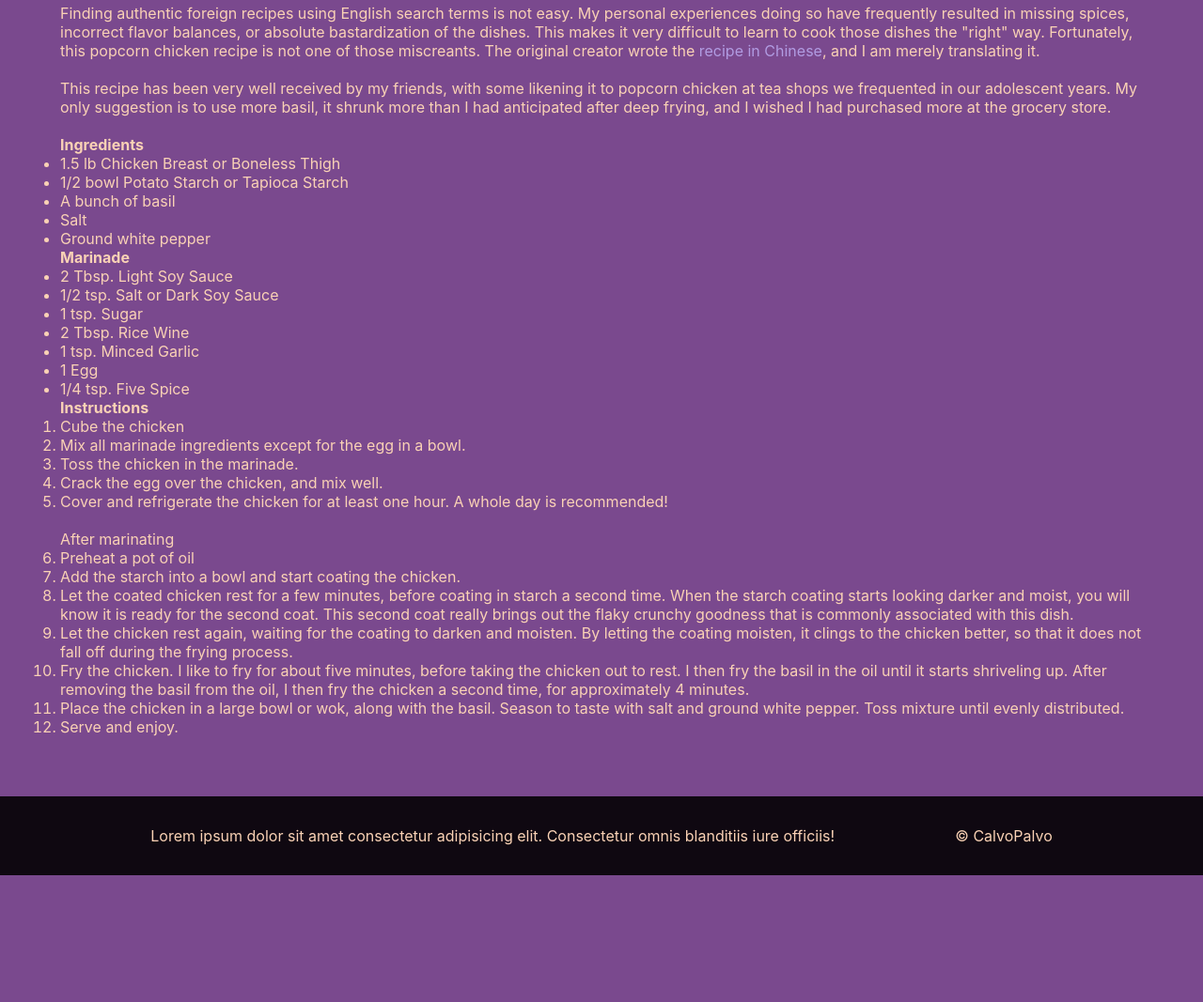
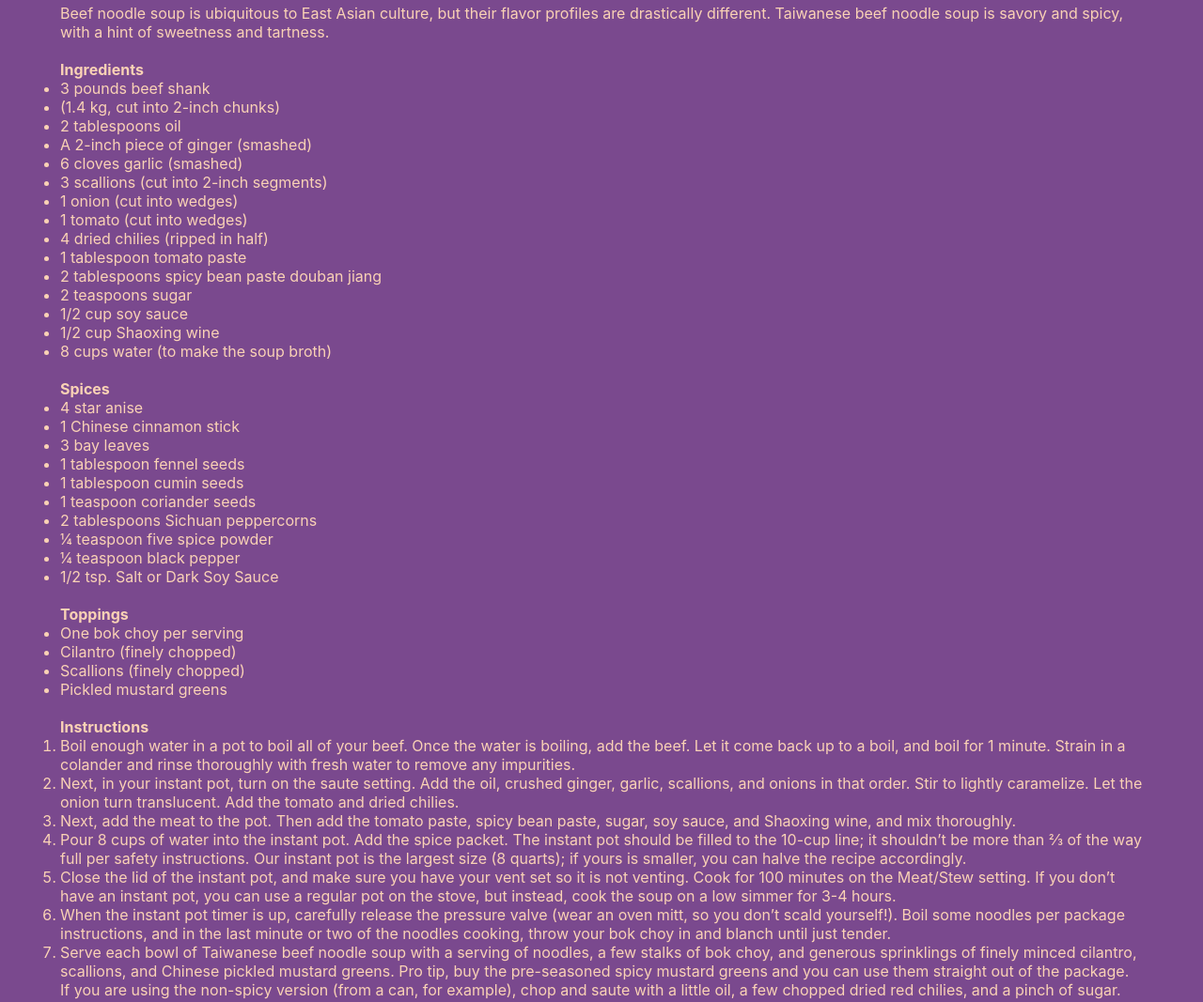
Before and after one commit to calvo-w/odin-recipe, a plain HTML site: page recipes/beef-noodle-soup.html in a window 1280 px wide. Shown: the part 499-1566 px from the top of the page at 94% size. Before the commit the page ends 1431 px from the top, so only its background shows below. Drawn offline with Linux system fonts and the light colour scheme.

Commit message:
Beef noodle soup page content

```diff
--- a/recipes/beef-noodle-soup.html
+++ b/recipes/beef-noodle-soup.html
@@ -20,49 +20,59 @@
     <div class="recipe-p">
         <h1 class="recipe-h1">Taiwanese Beef Noodle Soup</h1>
         <img class="recipe-cover-photo" src="https://thewoksoflife.com/wp-content/uploads/2018/03/taiwanese-beef-noodle-soup-instant-pot-9.jpg" alt="A bowl of Taiwanese beef noodle soup.">
-        <p>Finding authentic foreign recipes using English search terms is not easy. My personal experiences doing so have frequently resulted in missing spices, incorrect flavor balances, or absolute bastardization of the dishes.
-            This makes it very difficult to learn to cook those dishes the "right" way. Fortunately, this popcorn chicken recipe is not one of those miscreants. The original creator wrote the <a href="https://food.ltn.com.tw/article/1870" target="_blank">recipe in Chinese</a>,
-            and I am merely translating it.
-        </p>
-        <br>
-        <p>This recipe has been very well received by my friends, with some likening it to popcorn chicken at tea shops we frequented in our adolescent years.
-            My only suggestion is to use more basil, it shrunk more than I had anticipated after deep frying, and I wished I had purchased more at the grocery store.
+        <p>Beef noodle soup is ubiquitous to East Asian culture, but their flavor profiles are drastically different. Taiwanese beef noodle soup is savory and spicy, with a hint of sweetness and tartness.
         </p>
         <br>
         <p><strong>Ingredients</strong></p>
         <ul>
-            <li>1.5 lb Chicken Breast or Boneless Thigh</li>
-            <li>1/2 bowl Potato Starch or Tapioca Starch</li>
-            <li>A bunch of basil</li>
-            <li>Salt</li>
-            <li>Ground white pepper</li>
+            <li>3 pounds beef shank</li>
+            <li>(1.4 kg, cut into 2-inch chunks)</li>
+            <li>2 tablespoons oil</li>
+            <li>A 2-inch piece of ginger (smashed)</li>
+            <li>6 cloves garlic (smashed)</li>
+            <li>3 scallions (cut into 2-inch segments)</li>
+            <li>1 onion (cut into wedges)</li>
+            <li>1 tomato (cut into wedges)</li>
+            <li>4 dried chilies (ripped in half)</li>
+            <li>1 tablespoon tomato paste</li>
+            <li>2 tablespoons spicy bean paste douban jiang</li>
+            <li>2 teaspoons sugar</li>
+            <li>1/2 cup soy sauce</li>
+            <li>1/2 cup Shaoxing wine</li>
+            <li>8 cups water (to make the soup broth)</li>
         </ul>
-        <p><strong>Marinade</strong></p>
+        <br>
+        <p><strong>Spices</strong></p>
         <ul>
-            <li>2 Tbsp. Light Soy Sauce</li>
+            <li>4 star anise</li>
+            <li>1 Chinese cinnamon stick</li>
+            <li>3 bay leaves</li>
+            <li>1 tablespoon fennel seeds</li>
+            <li>1 tablespoon cumin seeds</li>
+            <li>1 teaspoon coriander seeds</li>
+            <li>2 tablespoons Sichuan peppercorns</li>
+            <li>¼ teaspoon five spice powder</li>
+            <li>¼ teaspoon black pepper</li>
             <li>1/2 tsp. Salt or Dark Soy Sauce</li>
-            <li>1 tsp. Sugar</li>
-            <li>2 Tbsp. Rice Wine</li>
-            <li>1 tsp. Minced Garlic</li>
-            <li>1 Egg</li>
-            <li>1/4 tsp. Five Spice</li>
         </ul>
+        <br>
+        <p><strong>Toppings</strong></p>
+        <ul>
+            <li>One bok choy per serving</li>
+            <li>Cilantro (finely chopped)</li>
+            <li>Scallions (finely chopped)</li>
+            <li>Pickled mustard greens</li>
+        </ul>
+        <br>
         <p><strong>Instructions</strong></p>
         <ol>
-            <li>Cube the chicken</li>
-            <li>Mix all marinade ingredients except for the egg in a bowl. </li>
-            <li>Toss the chicken in the marinade.</li>
-            <li>Crack the egg over the chicken, and mix well.</li>
-            <li>Cover and refrigerate the chicken for at least one hour. A whole day is recommended!</li>
-            <br>
-            <p>After marinating</p>
-            <li>Preheat a pot of oil</li>
-            <li>Add the starch into a bowl and start coating the chicken.</li>
-            <li>Let the coated chicken rest for a few minutes, before coating in starch a second time. When the starch coating starts looking darker and moist, you will know it is ready for the second coat. This second coat really brings out the flaky crunchy goodness that is commonly associated with this dish.</li>
-            <li>Let the chicken rest again, waiting for the coating to darken and moisten. By letting the coating moisten, it clings to the chicken better, so that it does not fall off during the frying process.</li>
-            <li>Fry the chicken. I like to fry for about five minutes, before taking the chicken out to rest. I then fry the basil in the oil until it starts shriveling up. After removing the basil from the oil, I then fry the chicken a second time, for approximately 4 minutes.</li>
-            <li>Place the chicken in a large bowl or wok, along with the basil. Season to taste with salt and ground white pepper. Toss mixture until evenly distributed.</li>
-            <li>Serve and enjoy.</li>
+            <li>Boil enough water in a pot to boil all of your beef. Once the water is boiling, add the beef. Let it come back up to a boil, and boil for 1 minute. Strain in a colander and rinse thoroughly with fresh water to remove any impurities.</li>
+            <li>Next, in your instant pot, turn on the saute setting. Add the oil, crushed ginger, garlic, scallions, and onions in that order. Stir to lightly caramelize. Let the onion turn translucent. Add the tomato and dried chilies.</li>
+            <li>Next, add the meat to the pot. Then add the tomato paste, spicy bean paste, sugar, soy sauce, and Shaoxing wine, and mix thoroughly.</li>
+            <li>Pour 8 cups of water into the instant pot. Add the spice packet. The instant pot should be filled to the 10-cup line; it shouldn’t be more than ⅔ of the way full per safety instructions. Our instant pot is the largest size (8 quarts); if yours is smaller, you can halve the recipe accordingly.</li>
+            <li>Close the lid of the instant pot, and make sure you have your vent set so it is not venting. Cook for 100 minutes on the Meat/Stew setting. If you don’t have an instant pot, you can use a regular pot on the stove, but instead, cook the soup on a low simmer for 3-4 hours.</li>
+            <li>When the instant pot timer is up, carefully release the pressure valve (wear an oven mitt, so you don’t scald yourself!). Boil some noodles per package instructions, and in the last minute or two of the noodles cooking, throw your bok choy in and blanch until just tender.</li>
+            <li>Serve each bowl of Taiwanese beef noodle soup with a serving of noodles, a few stalks of bok choy, and generous sprinklings of finely minced cilantro, scallions, and Chinese pickled mustard greens. Pro tip, buy the pre-seasoned spicy mustard greens and you can use them straight out of the package. If you are using the non-spicy version (from a can, for example), chop and saute with a little oil, a few chopped dried red chilies, and a pinch of sugar.</li>
         </ol>
     </div>
 
```
Also changed, not shown: recipes/popcorn-chicken.html (+2 -0 lines).
